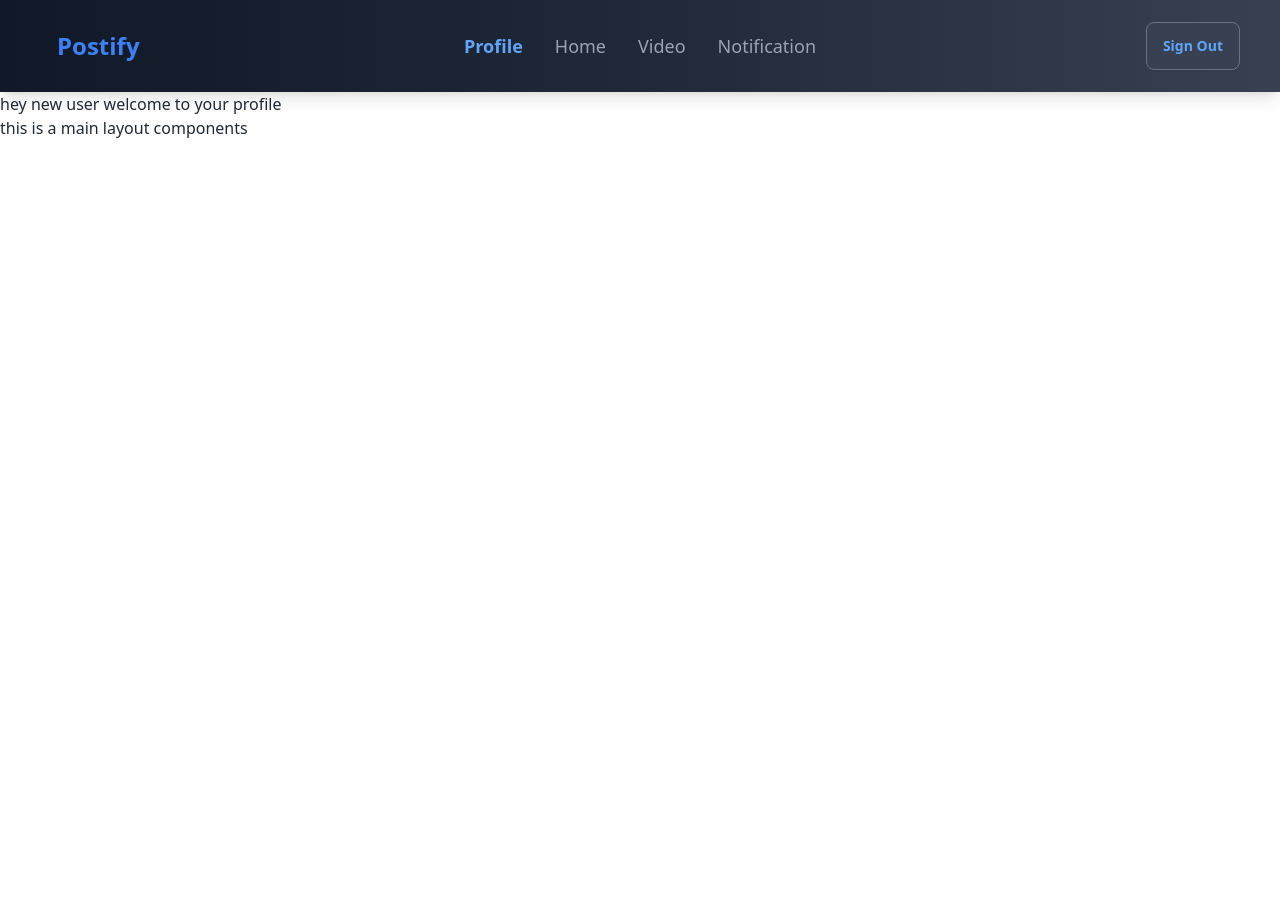
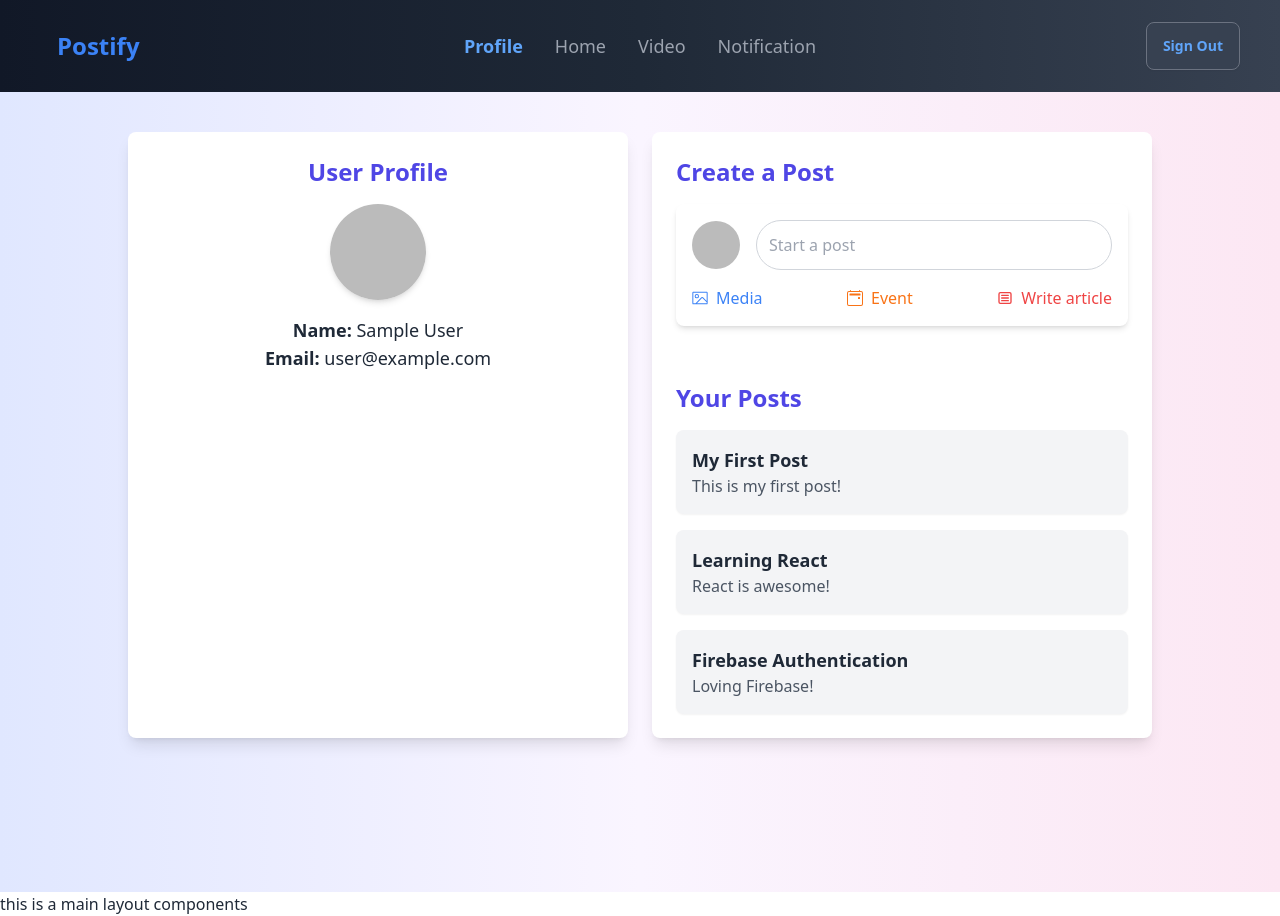
Before and after one commit to Jubayerhusain/Postify-client-side, a React (Vite) app: page /profile in a window 1280 px wide. Before the commit the page ends 800 px from the top, so only its background shows below. Built offline with nearby package versions, Linux system fonts and the light colour scheme; no server answers; sample sign-in values are in the browser's storage.

Commit message:
profile component done with desing

```diff
--- a/src/components/Profile/Profile.jsx
+++ b/src/components/Profile/Profile.jsx
@@ -1,7 +1,142 @@
-import React from "react";
+import React, { useContext, useEffect, useState } from "react";
+import { AuthContext } from "../../AuthProvider/AuthProvider";
+import { GoFileMedia } from "react-icons/go";
+import { BsCalendar2Event } from "react-icons/bs";
+import { TbArticle } from "react-icons/tb";
 
 function Profile() {
-  return <div>hey new user welcome to your profile</div>;
+  const { user } = useContext(AuthContext);
+  const [posts, setPosts] = useState([]);
+
+  // Mock fetch posts (replace with actual API call if available)
+  useEffect(() => {
+    if (user) {
+      // Simulate fetching posts for the logged-in user
+      const mockPosts = [
+        { id: 1, title: "My First Post", content: "This is my first post!" },
+        { id: 2, title: "Learning React", content: "React is awesome!" },
+        {
+          id: 3,
+          title: "Firebase Authentication",
+          content: "Loving Firebase!",
+        },
+      ];
+      setPosts(mockPosts);
+    }
+  }, [user]);
+
+  return (
+    <div className="min-h-screen flex flex-col items-center bg-gradient-to-r from-indigo-100 via-purple-50 to-pink-100 py-10">
+      {user ? (
+        <div className="w-full max-w-5xl grid grid-cols-1 md:grid-cols-2 gap-6">
+          {/* Left Column: User Profile */}
+          <div className="bg-white shadow-lg rounded-lg p-6">
+            <h1 className="text-2xl font-bold text-indigo-600 text-center mb-4">
+              User Profile
+            </h1>
+            <div className="flex flex-col items-center space-y-4">
+              {/* Profile Picture */}
+              {user.photoURL ? (
+                <img
+                  src={user.photoURL}
+                  alt="User Profile"
+                  className="w-24 h-24 rounded-full shadow-md"
+                />
+              ) : (
+                <div className="w-24 h-24 rounded-full bg-gray-300 flex items-center justify-center text-gray-700 font-bold">
+                  No Image
+                </div>
+              )}
+
+              {/* User Details */}
+              <div className="text-center">
+                <p className="text-lg text-gray-800">
+                  <strong>Name:</strong> {user.displayName || "N/A"}
+                </p>
+                <p className="text-lg text-gray-800">
+                  <strong>Email:</strong> {user.email || "N/A"}
+                </p>
+              </div>
+            </div>
+          </div>
+
+          {/* Right Column: User's Posts */}
+
+          <div className="bg-white shadow-lg rounded-lg p-6">
+            <h1 className="text-2xl font-bold text-indigo-600 text-left mb-4">
+              Create a Post
+            </h1>
+            <div className="w-full max-w-3xl mx-auto bg-white shadow-md rounded-lg p-4">
+              {/* Profile & Input Box */}
+              <div className="flex items-center space-x-4">
+                {/* Profile Image */}
+                <img
+                  src={user.photoURL}
+                  alt="Profile"
+                  className="w-12 h-12 rounded-full"
+                />
+                {/* Input Box */}
+                <input
+                  type="text"
+                  placeholder="Start a post"
+                  className="flex-grow p-3 border border-gray-300 rounded-full focus:outline-none focus:ring-2 focus:ring-indigo-400"
+                />
+              </div>
+
+              {/* Action Buttons */}
+              <div className="flex justify-between items-center mt-4">
+                <button className="flex items-center space-x-2 text-blue-500 hover:text-blue-600">
+                <GoFileMedia></GoFileMedia>
+                  <span>Media</span>
+                </button>
+
+                <button className="flex items-center space-x-2 text-orange-500 hover:text-orange-600">
+                <BsCalendar2Event></BsCalendar2Event>
+                  <span>Event</span>
+                </button>
+
+                <button className="flex items-center space-x-2 text-red-500 hover:text-red-600">
+                <TbArticle></TbArticle>
+                  <span>Write article</span>
+                </button>
+              </div>
+            </div>
+            <h1 className="text-2xl font-bold mt-14 text-indigo-600 text-left mb-4">
+              Your Posts
+            </h1>
+            {posts.length > 0 ? (
+              <ul className="space-y-4">
+                {posts.map((post) => (
+                  <li
+                    key={post.id}
+                    className="p-4 bg-gray-100 rounded-lg shadow-sm hover:shadow-md transition"
+                  >
+                    <h3 className="text-lg font-bold text-gray-800">
+                      {post.title}
+                    </h3>
+                    <p className="text-gray-600">{post.content}</p>
+                  </li>
+                ))}
+              </ul>
+            ) : (
+              <p className="text-gray-600 text-center">
+                You haven't created any posts yet!
+              </p>
+            )}
+          </div>
+        </div>
+      ) : (
+        <div className="text-center">
+          <h2 className="text-xl font-semibold text-gray-700">
+            No user logged in.
+          </h2>
+          <p className="text-gray-600">
+            Please sign in to view your profile and posts.
+          </p>
+        </div>
+      )}
+    </div>
+  );
 }
 
 export default Profile;
```
Also changed, not shown: src/AuthProvider/AuthProvider.jsx (+15 -4 lines).
